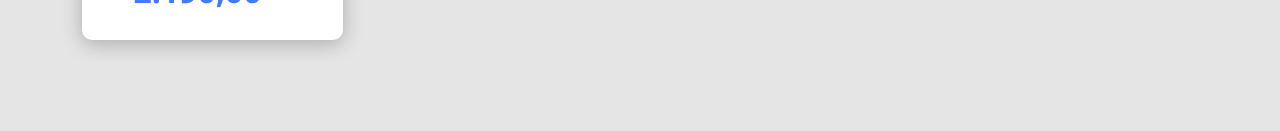
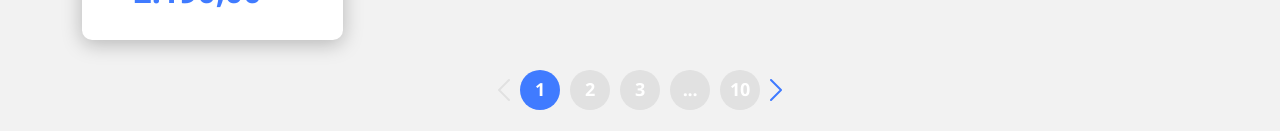
Before and after one commit to WallaceSantosdeOliveira/DSCatalog, a React (Create React App) app in the folder frontweb1/: page /Products in a window 1280 px wide. Shown: the part 732-863 px from the top of the page. Before the commit the page ends 826 px from the top, so only its background shows below. Built offline with nearby package versions, Linux system fonts and the light colour scheme.

Commit message:
Pagination, styling

```diff
--- a/frontweb1/src/assets/styles/custom.scss
+++ b/frontweb1/src/assets/styles/custom.scss
@@ -2,7 +2,7 @@ $theme-colors: (
   'primary': #407bff,
 );
 
-$body-bg: #e5e5e5;
+$body-bg: #f2f2f2;
 $body-color: #263238;
 
 @import '~bootstrap/scss/bootstrap.scss';
--- /dev/null
+++ b/frontweb1/src/components/Pagination/index.tsx
@@ -0,0 +1,17 @@
+import { ReactComponent as ArrowIcon } from 'assets/images/arrow.svg';
+import './styles.css';
+const Pagination = () => {
+  return (
+    <div className="pagination-container">
+      <ArrowIcon className="arrow-previous arrow-inactive" />
+      <div className="pagination-item active">1</div>
+      <div className="pagination-item">2</div>
+      <div className="pagination-item">3</div>
+      <div className="pagination-item">...</div>
+      <div className="pagination-item">10</div>
+      <ArrowIcon className="arrow-next arrow-active" />
+    </div>
+  );
+};
+
+export default Pagination;
--- /dev/null
+++ b/frontweb1/src/components/Pagination/styles.css
@@ -0,0 +1,40 @@
+.pagination-container {
+    display: flex;
+    justify-content: center;
+    align-items: center;
+}
+
+.pagination-item {
+    width:  40px;
+    height: 40px;
+    border-radius: 50%;
+    background-color: #e1e1e1;
+    font-size: 18px;
+    font-weight: bold;
+    letter-spacing: -0.015em;
+    color: #fff;
+    display: flex;
+    justify-content: center;
+    align-items: center;
+    margin-left: 10px;
+}
+
+.pagination-item.active {
+ background-color: #407bff;
+}
+
+.arrow-previous {
+    transform: rotate(-180deg);
+}
+
+.arrow-next {
+   margin-left: 10px;
+}
+
+.arrow-inactive {
+   color: #e1e1e1;
+}
+
+.arrow-active {
+    color: #407bff;
+ }
--- a/frontweb1/src/pages/Catalog/index.tsx
+++ b/frontweb1/src/pages/Catalog/index.tsx
@@ -2,6 +2,7 @@ import ProductCard from 'components/productCard';
 import { Product } from 'types/product';
 import { Link } from 'react-router-dom';
 import './styles.css';
+import Pagination from 'components/Pagination';
 
 const Catalog = () => {
   const product: Product = {
@@ -58,6 +59,10 @@ const Catalog = () => {
           </Link>
         </div>
       </div>
+
+      <div className="row">
+        <Pagination />
+      </div>
     </div>
   );
 };
```
